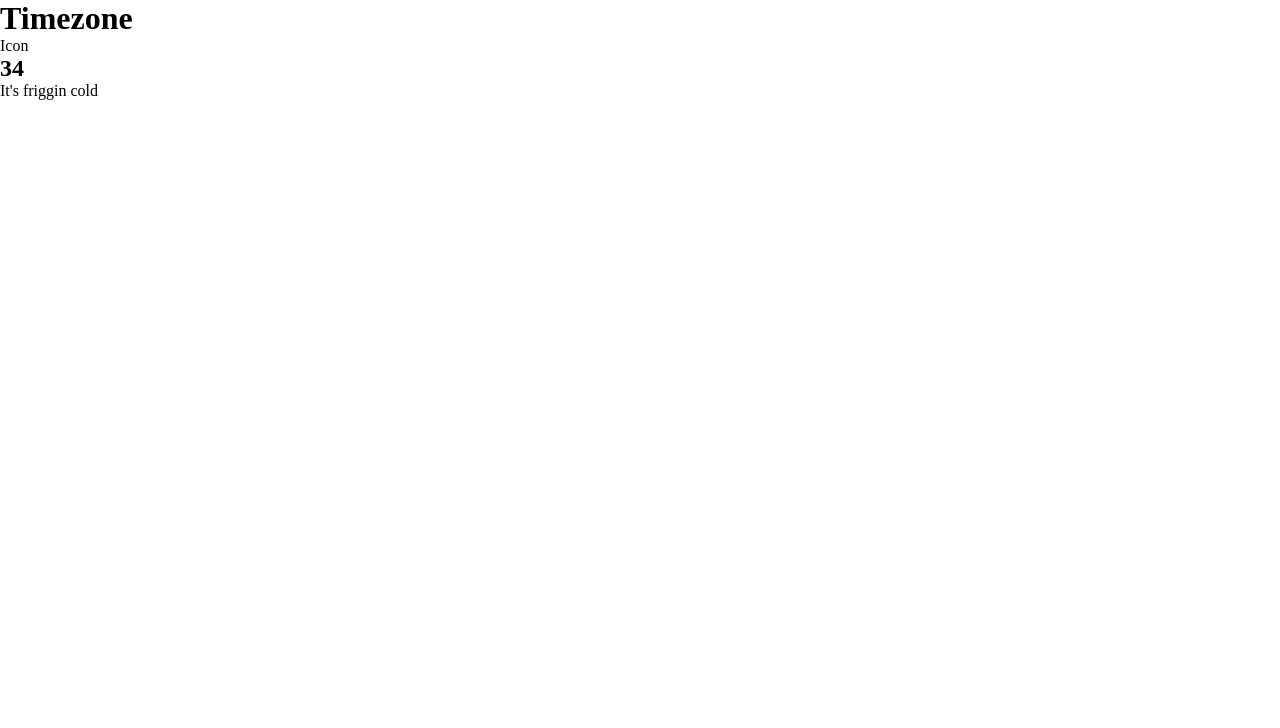
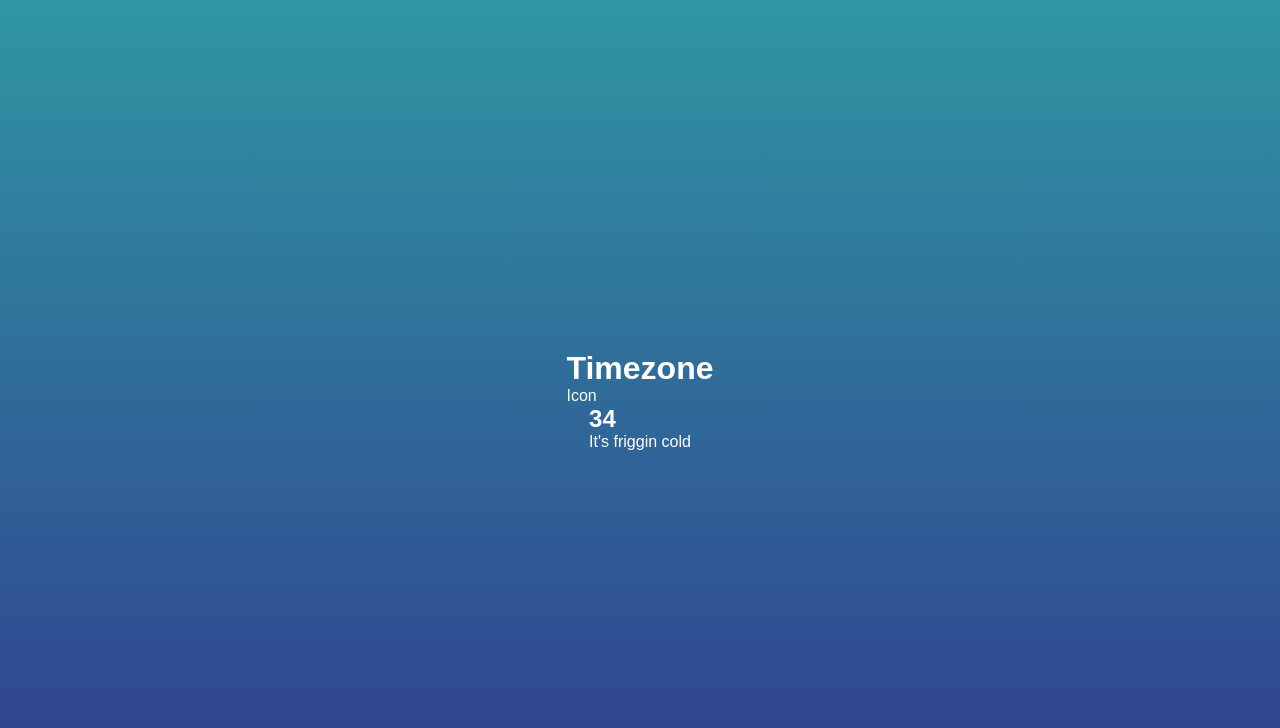
Before and after one commit to micah-rose/js-weather-app, a plain HTML site: page index.html in a window 1280 px wide. Drawn offline with Linux system fonts and the light colour scheme.

Commit message:
Finalized the simple styling.

```diff
--- a/style.css
+++ b/style.css
@@ -1,4 +1,16 @@
 * {
     margin: 0;
     padding: 0;
+    box-sizing: border-box;
 }
+
+body {
+    height: 100vh;
+    display: flex;
+    justify-content: center;
+    flex-direction: column;
+    align-items: center;
+    background: linear-gradient(rgb(47, 150, 163), rgb(48, 62, 143));
+    font-family: sans-serif;
+    color: white;
+}
```
